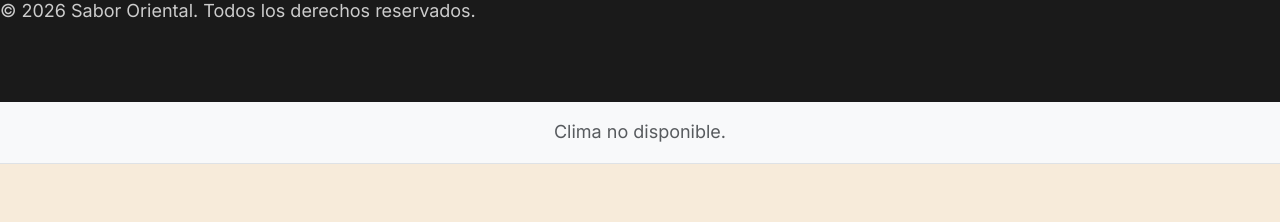
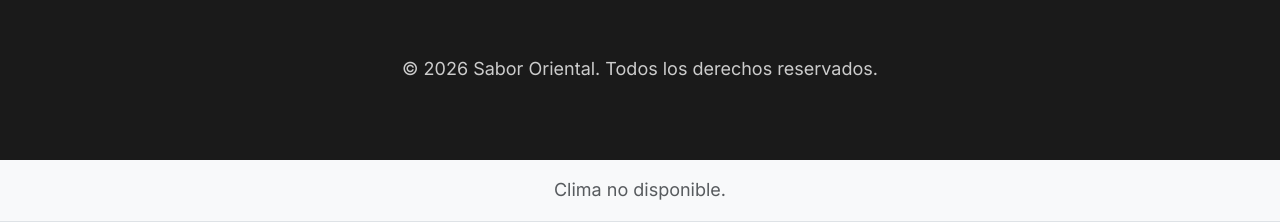
Before and after one commit to Pabloom12/FrontEndgrupo4, a plain HTML site: page index.html in a window 1280 px wide. Shown: the part 2575-2797 px from the top of the page. Before the commit the page ends 2739 px from the top, so only its background shows below. Drawn offline with nearby package versions, Linux system fonts and the light colour scheme; no server answers.

Commit message:
arreglos 3

```diff
--- a/index.html
+++ b/index.html
@@ -417,8 +417,12 @@
             </div>
           </span>
         </span>
-        <div class="footer-bottom">
-          <p>&copy; 2026 Sabor Oriental. Todos los derechos reservados.</p>
+        <div class="footer-bottom text-center">
+          <br />
+          <br />
+          <p class="text-center">
+            &copy; 2026 Sabor Oriental. Todos los derechos reservados.
+          </p>
         </div>
       </footer>
       <!-- Sección de clima en index.html -->
```
